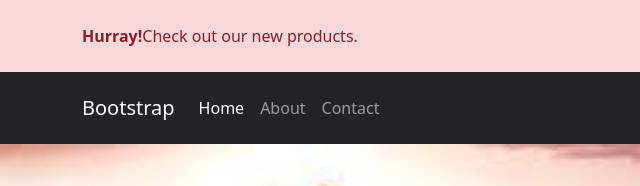
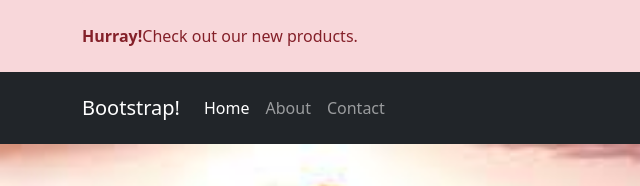
Before and after one commit to ehsanbakhsh/Bootstrap-Workshop, a plain HTML site: page index.html in a window 1280 px wide. Shown: the top 186 px of the page, 0-640 px from the left. Drawn offline with nearby package versions, Linux system fonts and the light colour scheme.

Commit message:
Update file index.html

```diff
--- a/index.html
+++ b/index.html
@@ -37,7 +37,7 @@
   <header class="header position-sticky top-0">
     <nav class="navbar navbar-expand-lg navbar-dark bg-dark">
       <div class="container">
-        <a class="navbar-brand" href="#">Bootstrap</a>
+        <a class="navbar-brand" href="#">Bootstrap!</a>
         <button class="navbar-toggler" type="button" data-bs-toggle="collapse" data-bs-target="#navbarTogglerDemo02"
           aria-controls="navbarTogglerDemo02" aria-expanded="false" aria-label="Toggle navigation">
           <span class="navbar-toggler-icon"></span>
```
Also changed, not shown: 1 other file.
